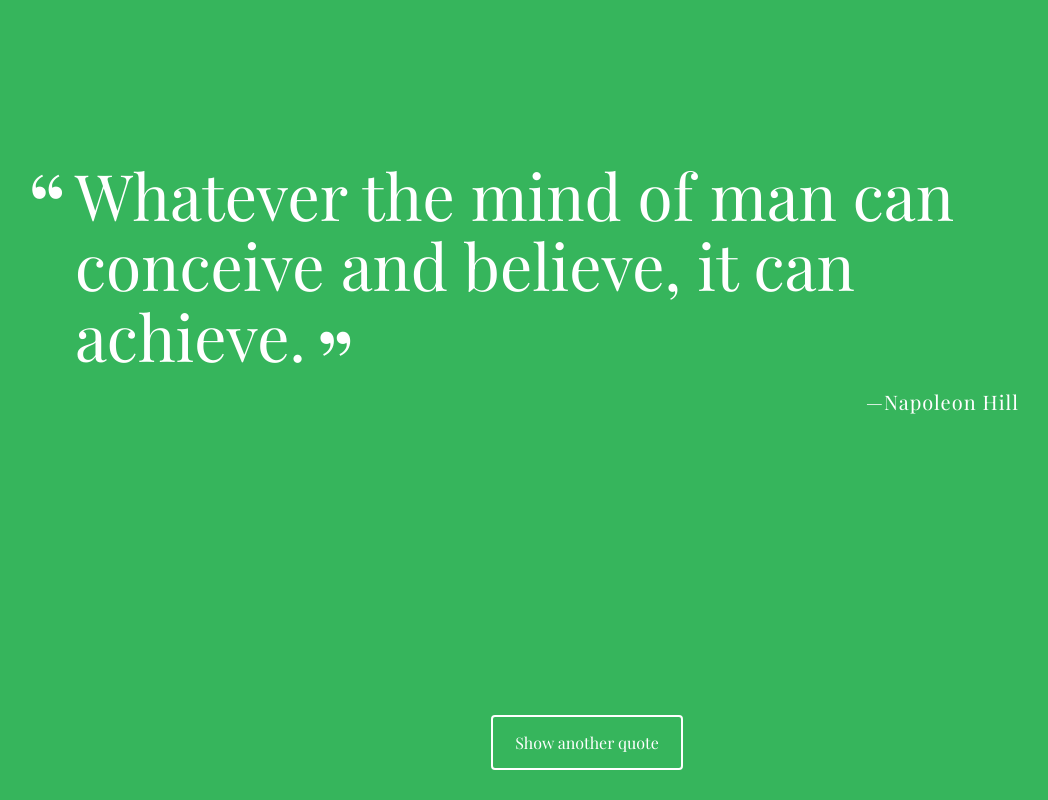
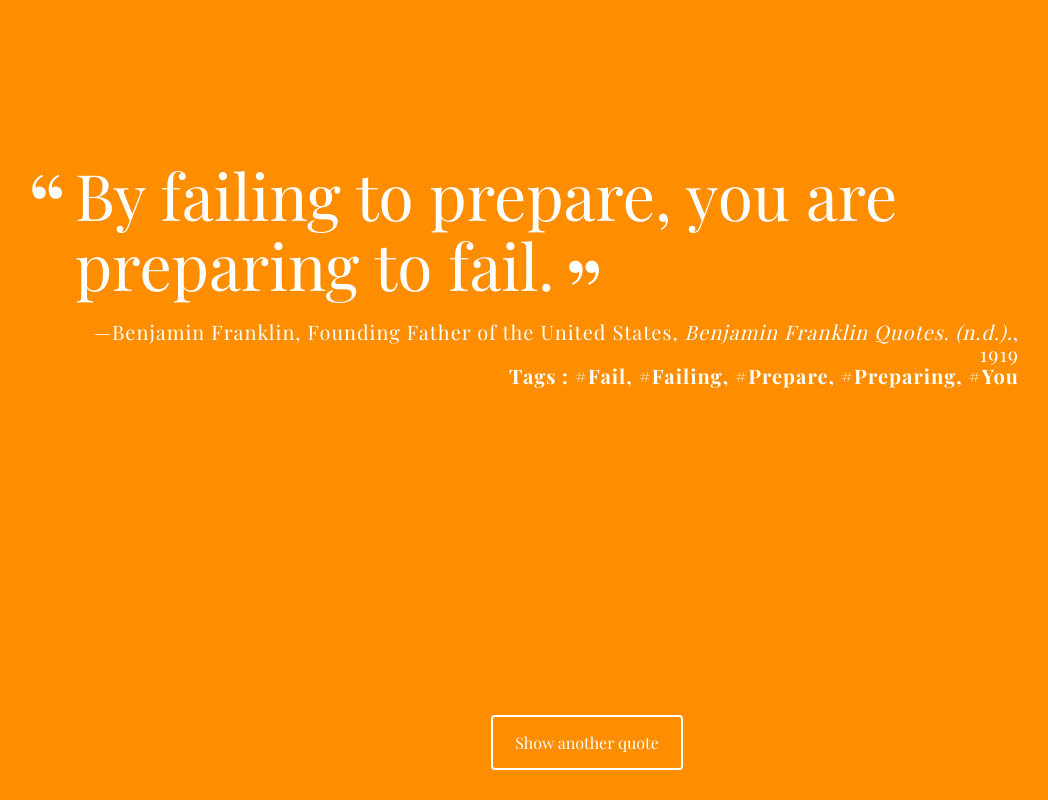
Before and after one commit to KabeloMartinMayisa/Random_Quote_Generator, a plain HTML site: page index.html in a window 1280 px wide. Both pictures are taken after a click on the button "Show another quote". Shown: the whole page, without its empty margins (53-1101 px from the left). Drawn offline with nearby package versions, Linux system fonts and the light colour scheme; a web font is replaced by a local one.

Commit message:
Final Changes and Ready for Submission

```diff
--- a/index.html
+++ b/index.html
@@ -12,8 +12,8 @@
   <div class="container">
 
     <div id="quote-box">
-      <p class="quote" id ="quote">Every great developer you know got there by solving problems they were unqualified to solve until they actually did it.</p>
-      <p class="source" id ="source">Patrick McKenzie<span class="citation" id ="citation">Twitter</span><span class="tag" id ="tag">#Inspirational</span></p>
+      <p class="quote">Every great developer you know got there by solving problems they were unqualified to solve until they actually did it.</p>
+      <p class="source">Patrick McKenzie<span class="citation">Twitter</span><span class="year">2016</span></p>
     </div>
 
     <button id="loadQuote">Show another quote</button>
--- a/js/script.js
+++ b/js/script.js
@@ -6,38 +6,18 @@ project 1 - A Random Quote Generator
 //Array of objects that include the quotes
 const quotes =
 [
-  //quote #0
-  {
-    quote: 'Life is about making an impact, not making an income.',
-    source: 'Kevin Kruse',
-    citation: 'twitter'
-  },
   //quote #1
-  {
-    quote: 'Whatever the mind of man can conceive and believe, it can achieve.',
-    source: 'Napoleon Hill',
-    citation: 'brainyquotes.com'
-
-  },
+  {quote: 'A goal without a plan is just a wish.',source: 'Antoine de Saint-Exupéry, writer and pioneering aviator',citation: 'Jeff Rich Quotes. (n.d.).',year: 1995},
   //quote #2
-  {
-    quote: 'Strive not to be a success, but rather to be of value.',
-    source: 'Albert Einstein',
-    citation: 'brainyquotes.com'
-
-  },
+  {quote: 'By failing to prepare, you are preparing to fail.',source: 'Benjamin Franklin, Founding Father of the United States',citation: 'Benjamin Franklin Quotes. (n.d.).',year: 1919 ,tags: '#Fail, #Failing, #Prepare, #Preparing, #You'},
   //quote #3
-  {
-    quote: 'Two roads diverged in a wood, and I—I took the one less traveled by, And that has made all the difference.',
-    source: 'Robert Frost',
-    citation: 'brainyquotes.com'
-  },
+  {quote: 'If you don’t know where you are going, you’ll end up someplace else.',source: 'Yogi Berra, former New York Yankees catcher',citation: 'Yogi Berra Quotes. (n.d.).', tags: '#Because, #Careful, #Get, #Going, #Got, #Know, #Might, #Very, #Where, #You'},
   //quote #4
-  {
-    quote: 'I attribute my success to this: I never gave or took any excuse.',
-    source: 'Florence Nightingale',
-    citation: 'brainyquotes.com'
-  }
+  {quote: 'Unless commitment is made, there are only promises and hopes; but no plans.',source: 'Peter F. Drucker, author and educator',citation: 'Peter Drucker Quotes. (n.d.).'},
+  //quote #5
+  {quote: 'Plans are of little importance, but planning is essential.',source: 'Winston Churchill, former British Prime Minister',citation: 'Winston Churchill Quotes. (n.d.).',year: 1941},
+  //quote #6
+  {quote: 'I am prepared for the worst, but hope for the best.',source: 'Benjamin Disraeli, British politician and author', citation: 'Benjamin Disraeli Quotes. (n.d.).'}
 ];
 
 
@@ -49,73 +29,52 @@ let getRandomQuote = () =>
   return quotes[randomNumber];
 }
 
+//this is just a function that returns a random color which will be set as the background color
+let getRandomColor = () =>{
+  const bgcolors = [
+    '#cb4bca',
+    '#ff8d00',
+    '#010649',
+    '#008d23',
+    '#f45042'
+  ];
 
+  let randNum = Math.floor(Math.random() * 5);
+  return bgcolors[randNum];
+}
 
-/***
-  Create the `printQuote` function to:
-   - Call the `getRandomQuote` function and assign it to a variable.
-   - Create a variable for the HTML string and set it equal to an empty string.
-   - Use the HTML template in the instructions or the markup in the index.html file, AND
-     the random quote vairable to build your HTML string.
-   - Add the quote and source section to the HTML string.
-   - Use an if statement to check for the citation property before adding it to the HTML string.
-   - Use an if statement to check for the year property before adding it to the HTML string.
-   - Don't forget to close that final `p` tag.
-   - Set the `innerHTML` of the `quote-box` div to the HTML string.
-***/
-
-
+//the function that will print the Random quote we get from the getRandomQuote function
 let printQuote = () =>
 {
   let randomQuote = getRandomQuote();
+  let html = '';
+  let randomColor = getRandomColor();
+
+  html += '<p class = "quote">' + randomQuote.quote + '</p>'; //filling it into the class = quote p tag
+  html += '<p class = "source">' + randomQuote.source ; //filling it into the class = source p tag
 
 
-
-  /*
-
-THIS IS WHAT THE INSTRUCTIONS REQUIRE US TO DO
-
-  let html = '';
-
-  html += '<p class = "quote">' + randomQuote.quote;
-  html += '<p class = "source">' + randomQuote.source;
-  html += '<p class = "tag"> #' + randomQuote.tag ;
-
-  if(randomQuote.citation){
+  if(randomQuote.citation){//checking if the quote's citation is there, and if so display it
     html += '<span class = "citation">' + randomQuote.citation + '</span>';
+  }
+  if(randomQuote.year){ //checking if the quote's date is there, and if so display it
+    html += '<span class = "year">' + randomQuote.year + '</span>';
+  }
+  if(randomQuote.tags){ //checking if the quote's tags are there, and if so display it
+    html += '<br /><span><strong>Tags : '+ randomQuote.tags +'</strong></span>';
   }
 
   html += '</p>';
 
 
+  //when button gets clicked and shows another quote, this will also change the backround randomly
+  document.body.style.background = randomColor;
+  //change the button's color randomly
+  document.getElementById('loadQuote').style.backgroundColor = randomColor;
 
+  //setting the innerHTML of the quote-box to my html string
   document.getElementById("quote-box").innerHTML = html;
-  */
-
-//INSTEAD THIS IS WHAT I MEANT
-
-  let quote = randomQuote.quote;
-  let source = randomQuote.source;
-  let citation = randomQuote.citation;
-
-  document.getElementById("quote").innerHTML = quote;
-  document.getElementById("source").innerHTML = source;
-  /*
-  this below line of code gives me an error which i also need help with : Uncaught TypeError: Cannot set property 'innerHTML' of null
-  at HTMLButtonElement.printQuote
-    */
-  document.getElementById("citation").innerHTML = citation;
-
-
-
 }
 
-
-
-/***
-  When the "Show another quote" button is clicked, the event listener
-  below will be triggered, and it will call, or "invoke", the `printQuote`
-  function.
-***/
-
+// displaying the objects in the html element through the printQuote function
 document.getElementById('loadQuote').addEventListener("click", printQuote, false);
```
